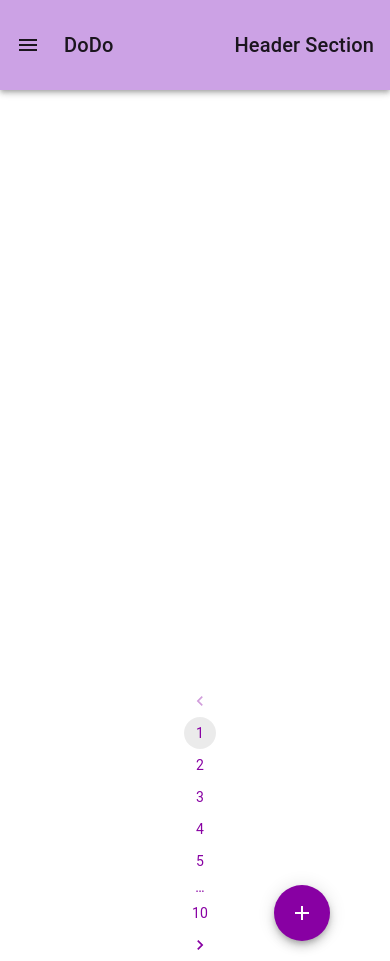
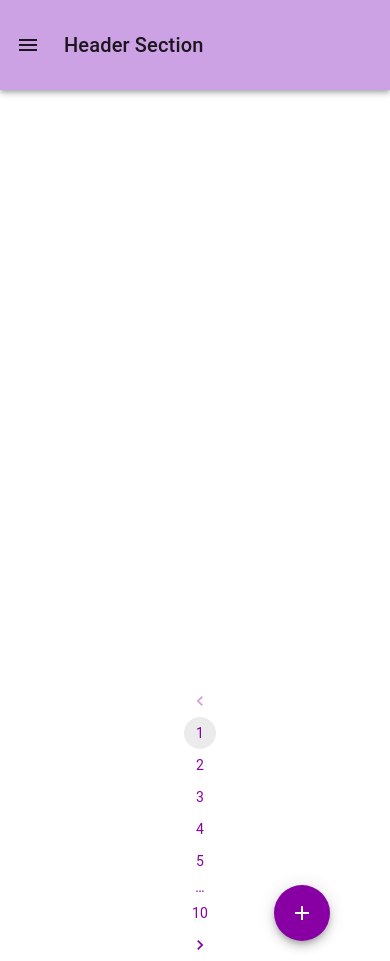
Before and after one commit to InnaSysoeva/todo-list-internship, a React (Vite) app in the folder client/: page / in a window 390 px wide. Built offline with nearby package versions, Linux system fonts and the light colour scheme.

Commit message:
Task-11: FE: Implement general view structure(responsive layout skeleton)

```diff
--- a/client/src/main/components/Header.tsx
+++ b/client/src/main/components/Header.tsx
@@ -8,9 +8,6 @@ export const Header = () => {
       <AppBar position="static">
         <Toolbar sx={{ height: 90 }} color="primary">
           <MenuIcon sx={{ mr: 3 }} />
-          <Typography variant="h6" component="div" sx={{ flexGrow: 1 }}>
-            DoDo
-          </Typography>
           <Typography variant="h6" component="div">
             Header Section
           </Typography>
```
